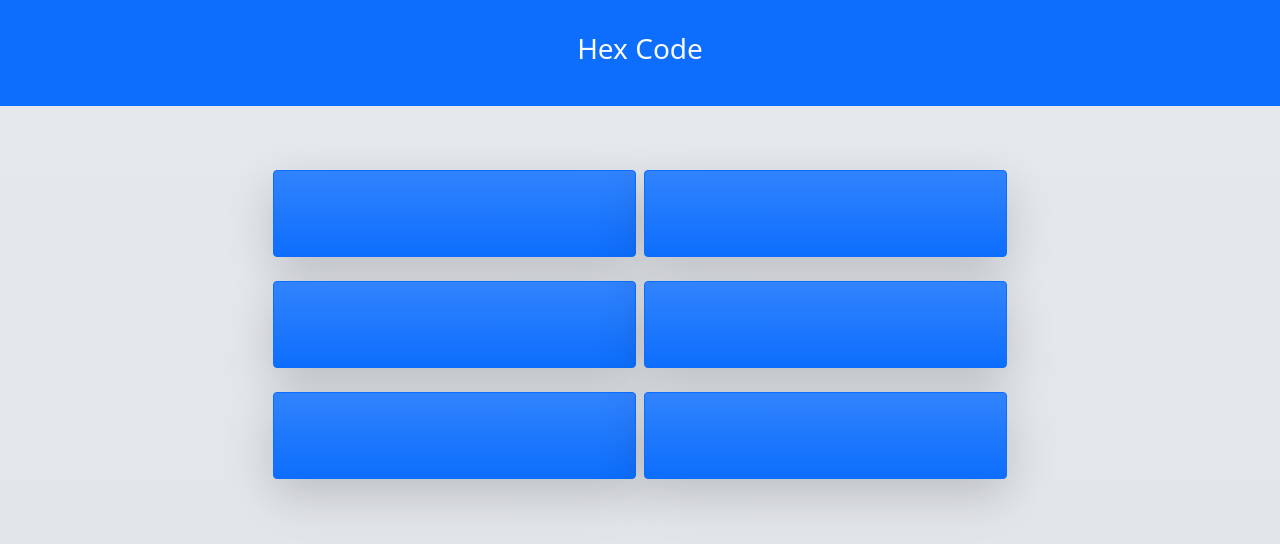
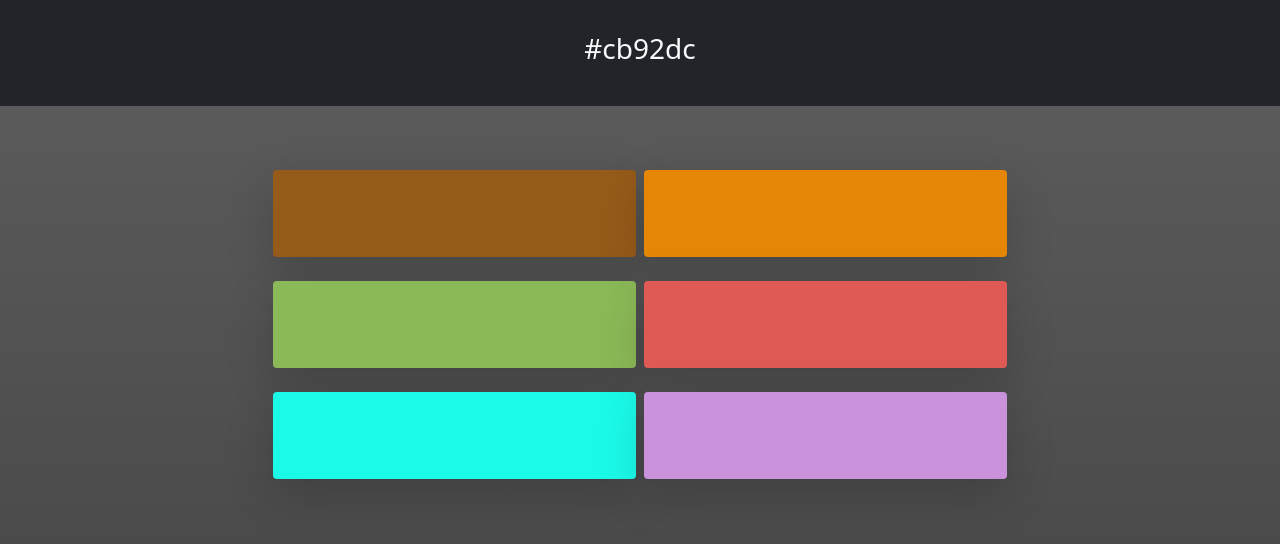
Before and after one commit to 3ein39/guessTheHex, a plain HTML site: page index.html in a window 1280 px wide. Drawn offline with nearby package versions, Linux system fonts and the light colour scheme.

Commit message:
Add JS logic

```diff
--- a/app.css
+++ b/app.css
@@ -3,5 +3,5 @@ body {
     height: 100%;
 }
 body {
-    background-color: #E1E5EA;
+    background-color: #424242;
 }
--- a/app.js
+++ b/app.js
@@ -0,0 +1,35 @@
+const random_hex_color_code = () => {
+    let n = (Math.random() * 0xfffff * 1000000).toString(16);
+    return '#' + n.slice(0, 6);
+};
+
+const buttons = document.querySelectorAll('a')
+let colors = [];
+let i = 0;
+for (let button of buttons) {
+    button.classList.remove('btn-primary');
+    button.style.backgroundColor = random_hex_color_code();
+    colors[i] = button.style.backgroundColor;
+    i++;
+}
+let winnerButton = buttons[Math.floor(Math.random() * 6)];
+let winnerRGB = winnerButton.style.backgroundColor
+winnerRGB = winnerRGB.split("(")[1].split(")")[0];
+winnerRGB = winnerRGB.split(",");
+var winnerHex = winnerRGB.map(function (x) {
+    x = parseInt(x).toString(16);
+    return (x.length == 1) ? "0" + x : x;
+})
+winnerHex = winnerHex.join("");
+
+let answerDisplay = document.querySelector('h3');
+answerDisplay.innerHTML = `#${winnerHex}`;
+
+for (let button of buttons) {
+    button.addEventListener('click', () => {
+        if (button == winnerButton) {
+            alert('Right!');
+            location.reload();
+        } else button.remove();
+    })
+}
--- a/index.html
+++ b/index.html
@@ -12,23 +12,23 @@
 </head>
 
 <body class="bg-gradient">
-    <nav class="navbar navbar-dark bg-primary">
+    <nav class="navbar navbar-dark bg-dark">
 
         <div class="container-fluid justify-content-center m-4">
-            <h3 class="h3 d-inline text-center text-light align-content-center ">Hex Code</h3>
+            <h3 class="h3 d-inline text-center text-light align-content-center "></h3>
         </div>
 
     </nav>
     <div class="d-flex justify-content-center m-5">
         <div class="btn-group btn-group-justified row col-4">
-            <a id="btn1" href="#" class="h-50 bg-gradient btn btn-primary col m-3 shadow-lg mb-2 p-3 rounded"></a>
-            <a id="btn2" href="#" class="h-50 bg-gradient btn btn-primary col m-3 shadow-lg mb-2 p-3 rounded"></a>
-            <a id="btn3" href="#" class="h-50 bg-gradient btn btn-primary col m-3 shadow-lg mb-2 p-3 rounded"></a>
+            <a id="btn1" href="#" class="h-50 btn btn-primary col m-3 shadow-lg mb-2 p-3 rounded"></a>
+            <a id="btn2" href="#" class="h-50 btn btn-primary col m-3 shadow-lg mb-2 p-3 rounded"></a>
+            <a id="btn3" href="#" class="h-50 btn btn-primary col m-3 shadow-lg mb-2 p-3 rounded"></a>
         </div>
         <div class="btn-group btn-group-justified row col-4">
-            <a id="btn4" href="#" class="h-50 bg-gradient btn btn-primary col m-3 shadow-lg mb-2 p-3 rounded"></a>
-            <a id="btn5" href="#" class="h-50 bg-gradient btn btn-primary col m-3 shadow-lg mb-2 p-3 rounded"></a>
-            <a id="btn6" href="#" class="h-50 bg-gradient btn btn-primary col m-3 shadow-lg mb-2 p-3 rounded"></a>
+            <a id="btn4" href="#" class="h-50 btn btn-primary col m-3 shadow-lg mb-2 p-3 rounded"></a>
+            <a id="btn5" href="#" class="h-50 btn btn-primary col m-3 shadow-lg mb-2 p-3 rounded"></a>
+            <a id="btn6" href="#" class="h-50  btn btn-primary col m-3 shadow-lg mb-2 p-3 rounded"></a>
         </div>
 
     </div>
```
